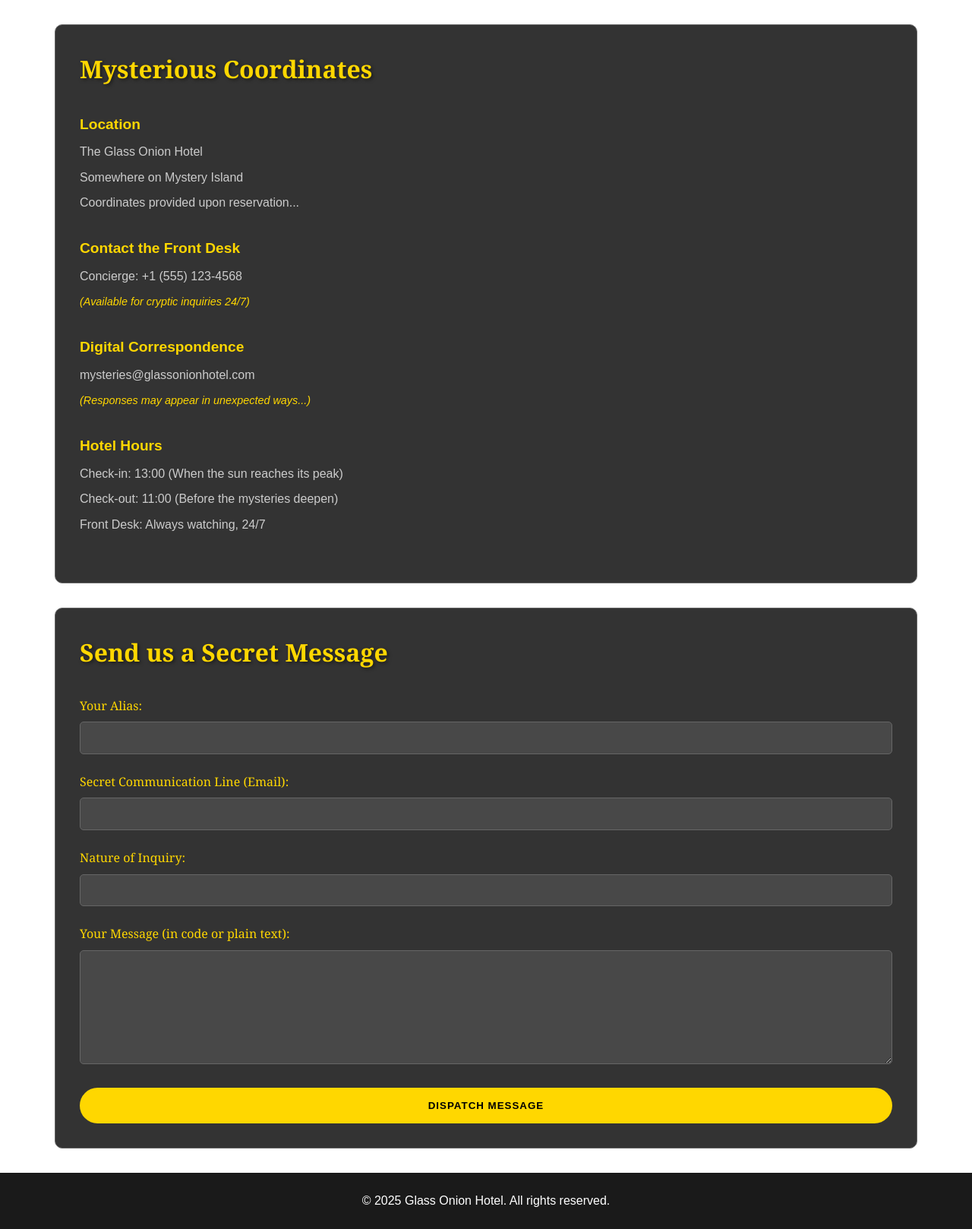
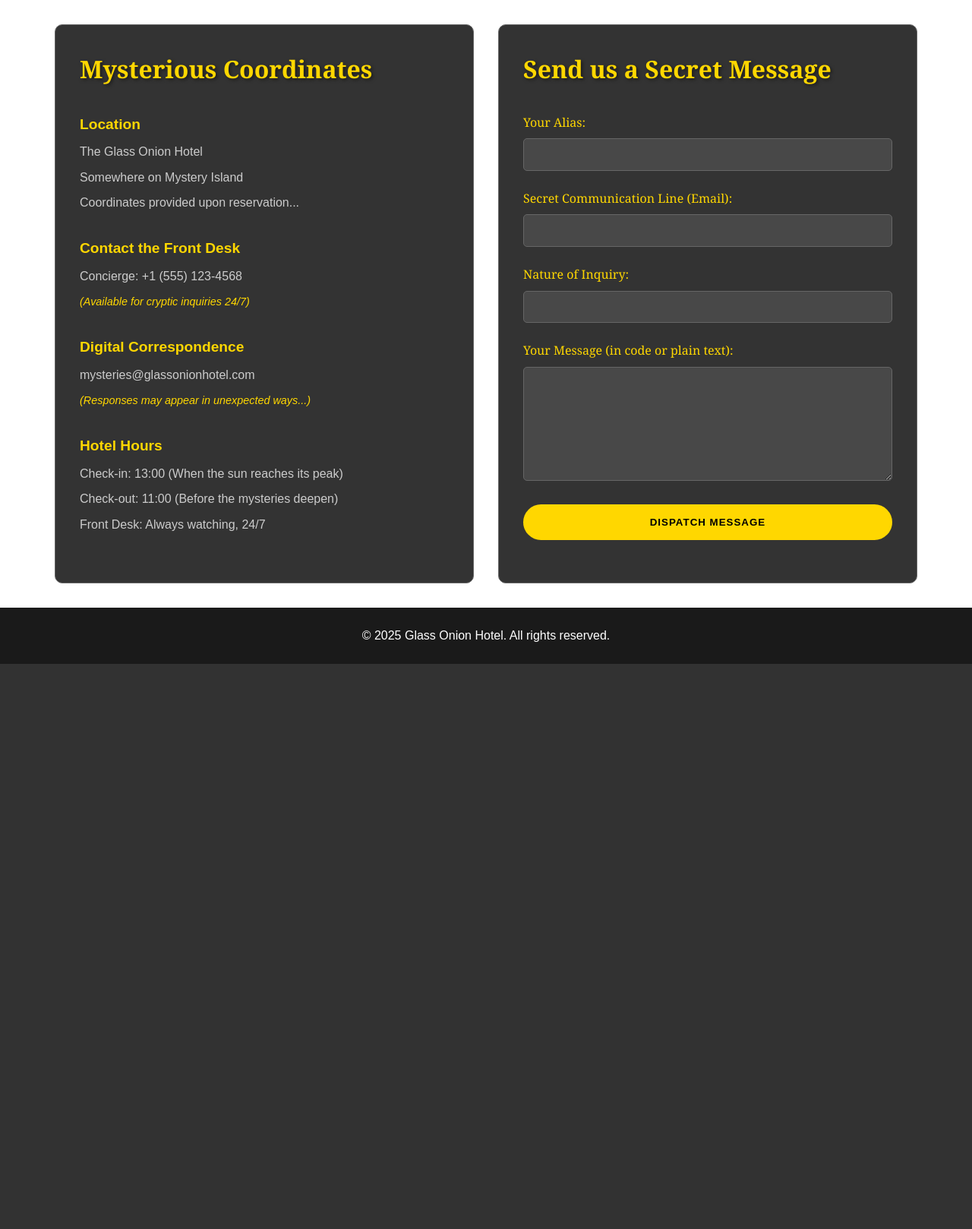
Before and after one commit to JackSvensson/Mitt_Hotel, a PHP site: page /contact.html in a window 1280 px wide. Shown: the part 70-1688 px from the top of the page at 76% size. After the commit the page ends 944 px from the top, so only its background shows below. Run offline with PHP 8.4, Linux system fonts and the light colour scheme.

Commit message:
Small fixes

```diff
--- a/Config/db_config.php
+++ b/Config/db_config.php
@@ -1,4 +1,6 @@
 <?php
+
+declare(strict_types=1);
 
 $db_path = __DIR__ . '/../Booking_db.sqlite3';
 
--- a/Config/env.php
+++ b/Config/env.php
@@ -1,4 +1,6 @@
 <?php
+
+declare(strict_types=1);
 
 function loadEnv()
 {
--- a/css/contact.css
+++ b/css/contact.css
@@ -1,11 +1,12 @@
+/* Contact page styling */
 .contact-container {
     max-width: 1200px;
     margin: 2rem auto;
     padding: 0 2rem;
     display: grid;
-    grid-template-columns: 1fr;
     gap: 2rem;
     color: #fff;
+    grid-template-columns: 1fr 1fr;
 }
 
 .contact-info, .contact-form {
--- a/pricing.php
+++ b/pricing.php
@@ -1,5 +1,6 @@
 <?php
 
+declare(strict_types=1);
 
 // Room rates per night
 function getRoomPrices()
```
